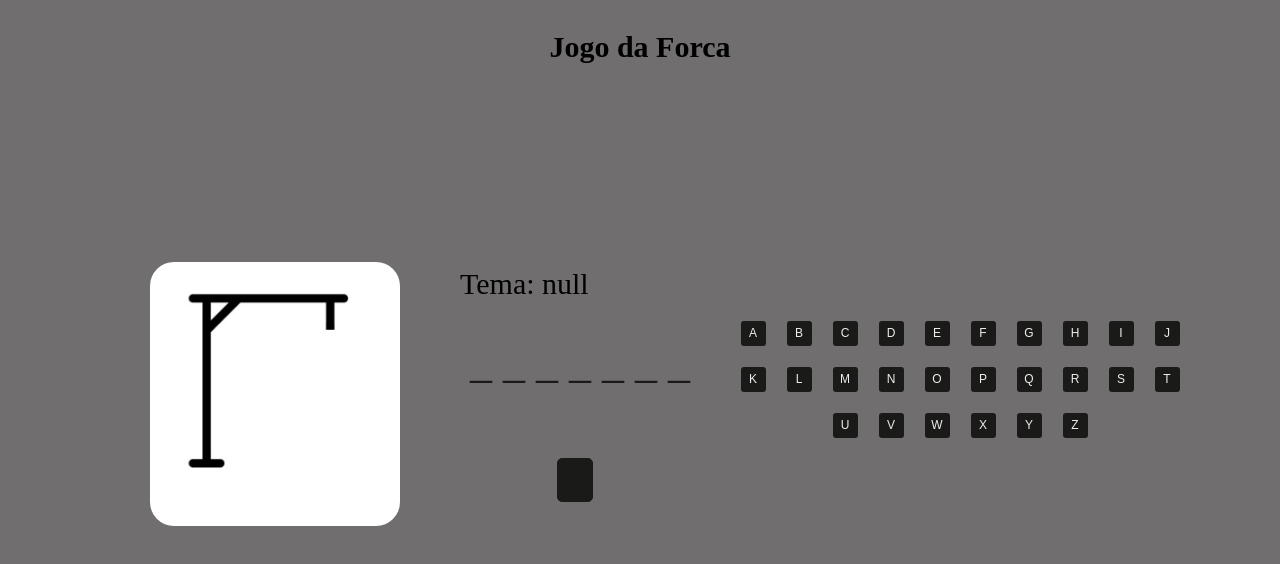
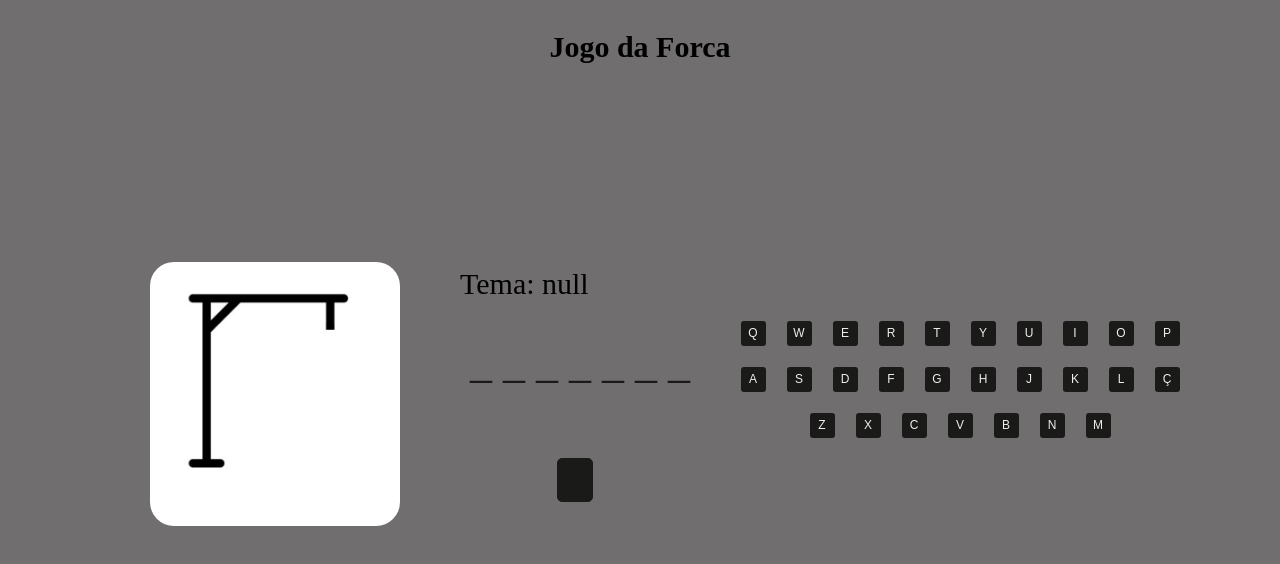
Before and after one commit to httpGaspar/Jogo-da-Forca, a plain HTML site: page components/Jogo.html in a window 1280 px wide. Shown: the part 80-644 px from the top of the page. Drawn offline with Linux system fonts and the light colour scheme.

Commit message:
teclado em formado abnt

```diff
--- a/components/Jogo.html
+++ b/components/Jogo.html
@@ -32,10 +32,9 @@
 
         <!-- Teclado Virtual ao lado -->
         <div class="teclado">
-            <button>A</button> <button>B</button> <button>C</button> <button>D</button> <button>E</button> <button>F</button> <button>G</button>
-            <button>H</button> <button>I</button> <button>J</button> <button>K</button> <button>L</button> <button>M</button> <button>N</button>
-            <button>O</button> <button>P</button> <button>Q</button> <button>R</button> <button>S</button> <button>T</button> <button>U</button>
-            <button>V</button> <button>W</button> <button>X</button> <button>Y</button> <button>Z</button>
+            <button>Q</button> <button>W</button> <button>E</button> <button>R</button> <button>T</button> <button>Y</button> <button>U</button> <button>I</button> <button>O</button> <button>P</button>
+            <button>A</button> <button>S</button> <button>D</button> <button>F</button> <button>G</button> <button>H</button> <button>J</button> <button>K</button> <button>L</button> <button>Ç</button>
+            <button>Z</button> <button>X</button> <button>C</button> <button>V</button> <button>B</button> <button>N</button> <button>M</button>
         </div>
     </div>
 
```
